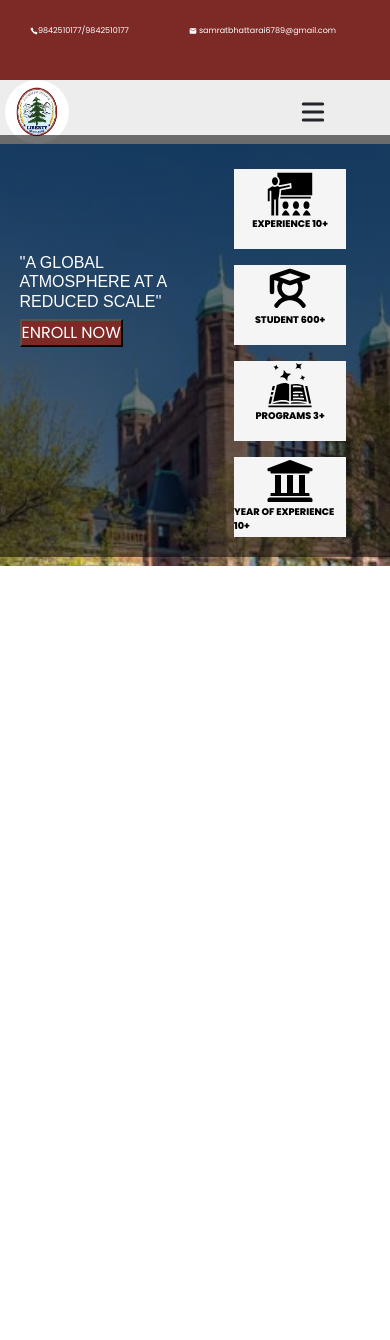
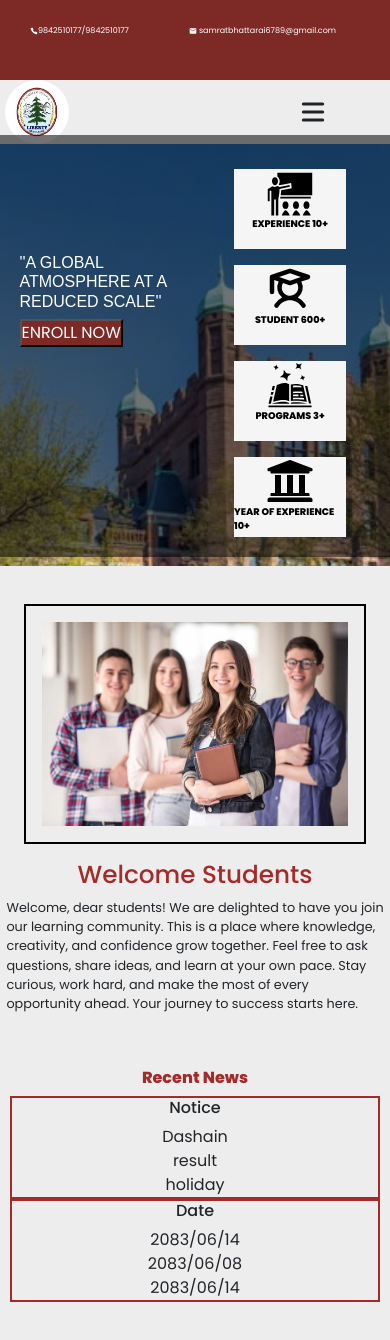
Before and after one commit to Asamx-t4n/tanks-sir-project, a React (Vite) app: page / in a window 390 px wide. Shown: the top 1340 px of the page. Before the commit the page ends 844 px from the top, so only its background shows below. Built offline with nearby package versions, Linux system fonts and the light colour scheme; a web font is replaced by a local one.

Commit message:
chcek animation

```diff
--- a/src/App.css
+++ b/src/App.css
@@ -326,6 +326,12 @@ body {
 	font-size: 0.6rem;
 }
 
+.wellcomeMessage-div {
+	background-color: #ededed;
+	height: 100vh;
+	width: 100%;
+}
+
 /* RESPONSIVE */
 /* Extra small devices (phones, less than 576px) */
 @media (max-width: 576px) {
--- a/src/App.jsx
+++ b/src/App.jsx
@@ -1,6 +1,7 @@
 import React from "react";
 import { useState } from "react";
 import "./App.css";
+import WellcomeMessage from "./components/wellcomeMessage";
 import { IoCallSharp } from "react-icons/io5";
 import { MdEmail } from "react-icons/md";
 import { GiTeacher } from "react-icons/gi";
@@ -176,8 +177,13 @@ const App = () => {
 					</div>
 				</div>
 			</div>
-			{/* ROUTES */}
-			<Routes>{/* <Route path="/" element={<Home />} /> */}</Routes>
+			<div className="wellcomeMessage-div">
+				<WellcomeMessage />
+			</div>
+			<div>
+				{/* ROUTES */}
+				<Routes>{/* <Route path="/" element={<Home />} /> */}</Routes>
+			</div>
 		</div>
 	);
 };
--- /dev/null
+++ b/src/Components/WellcomeMessage.css
@@ -0,0 +1,162 @@
+/* * {
+	border: 1px solid red;
+} */
+.message-container {
+	padding: 0.4rem;
+	height: 100vh;
+	width: 100%;
+}
+.wellcome-Student-img {
+	margin-left: 2rem;
+	padding: 1rem;
+	height: 15rem;
+	width: 80%;
+	object-fit: cover;
+	object-position: center;
+	border: 2px solid black;
+}
+.slide-left-img.show {
+	transform: translateX(0px);
+	opacity: 1;
+}
+.wellcome-Student-img-div {
+	margin-top: 4rem;
+	transform: translateX(-50px);
+	opacity: 0;
+	transition:
+		transform 0.9s ease,
+		opacity 0.6s ease;
+
+	display: flex;
+	justify-content: center;
+	align-items: center;
+}
+.wellcome-Student-caption-div {
+	margin-top: 4rem;
+	display: flex;
+	justify-content: center;
+	align-items: center;
+}
+.wellcome-Topic {
+	display: flex;
+	align-items: center;
+	justify-content: center;
+	color: brown;
+}
+.wellcome-Student-caption {
+	width: 30rem;
+	opacity: 0;
+	transform: translateX(-50px);
+	height: 10rem;
+	transition:
+		transform 0.9s ease,
+		opacity 0.3s ease;
+}
+
+.slide-Left.show {
+	transform: translateX(0px);
+	opacity: 1;
+}
+
+/* RECENT NEWS */
+.recentNews-container {
+	margin-top: 2rem;
+	padding: 1rem;
+}
+.noticeMain-div,
+.dateMain-div,
+.rolesMain-div {
+	display: flex;
+	justify-content: center;
+	align-items: center;
+	flex-direction: column;
+	border: 2px solid brown;
+}
+.notice-caption,
+.date-caption,
+.roles-caption {
+	font-size: 1.5rem;
+}
+.recentNews-caption {
+	display: flex;
+	justify-content: center;
+	align-items: center;
+	font-size: 2rem;
+	color: brown;
+	font-weight: 800;
+}
+@media (max-width: 576px) {
+	.wellcome-Student-img-div {
+		margin-top: 2rem;
+		transform: translateX(-50px);
+		opacity: 0;
+		transition:
+			transform 0.9s ease,
+			opacity 0.6s ease;
+
+		display: flex;
+		justify-content: center;
+		align-items: center;
+	}
+	.wellcome-Student-caption-div {
+		margin-top: 1rem;
+		display: flex;
+		justify-content: center;
+		align-items: center;
+	}
+	.wellcome-Student-img {
+		margin-right: 2rem;
+		margin-left: 2rem;
+		height: 15rem;
+		width: 100%;
+		object-fit: cover;
+		object-position: center;
+		border: 2px solid black;
+	}
+	.wellcome-Student-caption {
+		font-size: 0.8rem;
+		width: 30rem;
+		opacity: 0;
+		transform: translateX(-50px);
+		height: 10rem;
+		transition:
+			transform 0.9s ease,
+			opacity 0.3s ease;
+	}
+	/* RECENT NEWS */
+	.rolesMain-div {
+		display: none;
+	}
+	.recentNews-container {
+		margin-top: 2rem;
+		padding: 1rem;
+	}
+	.notice-caption,
+	.date-caption,
+	.roles-caption {
+		font-size: 1rem;
+	}
+	.recentNews-caption {
+		display: flex;
+		justify-content: center;
+		align-items: center;
+		font-size: 1rem;
+		color: brown;
+		font-weight: 800;
+	}
+}
+@media (min-width: 768px) {
+}
+@media (min-width: 1024px) {
+}
+@media (min-width: 1200px) {
+}
+
+/* @media (max-width: 576px) {
+}
+@media (min-width: 768px) {
+}
+@media (min-width: 1024px) {
+}
+@media (min-width: 1200px) {
+} */
--- /dev/null
+++ b/src/Components/WellcomeMessage.jsx
@@ -0,0 +1,65 @@
+import React from "react";
+import "./wellcomeMessage.css";
+import useScrollAnimation from "./useScrollAnimation";
+
+const WellcomeMessage = () => {
+	const { ref, visible } = useScrollAnimation();
+	return (
+		<div className="message-container">
+			<div className="row">
+				<div className="col-md-5 col-sm-12">
+					<div
+						ref={ref}
+						className={`wellcome-Student-img-div slide-left-img ${visible ? "show" : "hide"}`}
+					>
+						<img
+							className="wellcome-Student-img"
+							src="./wellcomeStudent.jpg"
+							alt="student img"
+						/>
+					</div>
+				</div>
+				<div className="col-md-7 col-sm-12">
+					<div className="wellcome-Student-caption-div">
+						<div
+							ref={ref}
+							className={`wellcome-Student-caption slide-Left ${visible ? "show" : "off"}`}
+						>
+							<h2 className="wellcome-Topic">Welcome Students</h2>
+							Welcome, dear students! We are delighted to have you join our
+							learning community. This is a place where knowledge, creativity,
+							and confidence grow together. Feel free to ask questions, share
+							ideas, and learn at your own pace. Stay curious, work hard, and
+							make the most of every opportunity ahead. Your journey to success
+							starts here.
+						</div>
+					</div>
+				</div>
+			</div>
+			<div className="recentNews-container">
+				<h1 className="recentNews-caption">Recent News</h1>
+				<div className="row notice-date ">
+					<div className="col-md-4 col-sm-6 noticeMain-div">
+						<h3 className="notice-caption">Notice</h3>
+						<div className="row">Dashain</div>
+						<div className="row">result</div>
+						<div className="row">holiday</div>
+					</div>
+					<div className="col-md-4 col-xsm-6 dateMain-div">
+						<h3 className="date-caption">Date</h3>
+						<div className="row">2083/06/14</div>
+						<div className="row">2083/06/08</div>
+						<div className="row">2083/06/14</div>
+					</div>
+					<div className="col-md-4   rolesMain-div">
+						<h3 className="roles-caption">Roles</h3>
+						<div className="row">admin</div>
+						<div className="row">admin</div>
+						<div className="row">admin</div>
+					</div>
+				</div>
+			</div>
+		</div>
+	);
+};
+export default WellcomeMessage;
--- /dev/null
+++ b/src/Components/useScrollAnimation.jsx
@@ -0,0 +1,22 @@
+import { useEffect, useState, useRef } from "react";
+
+const useScrollAnimation = (threshold = 0.3) => {
+	const ref = useRef();
+	const [visible, setVisible] = useState();
+
+	useEffect(() => {
+		const observer = new IntersectionObserver(
+			([entry]) => {
+				setVisible(entry.isIntersecting);
+			},
+			{ threshold },
+		);
+
+		observer.observe(ref.current);
+
+		return () => observer.disconnect();
+	}, [threshold]);
+	return { ref, visible };
+};
+
+export default useScrollAnimation;
```
Also changed, not shown: public/wellcomeStudent.jpg (added).
